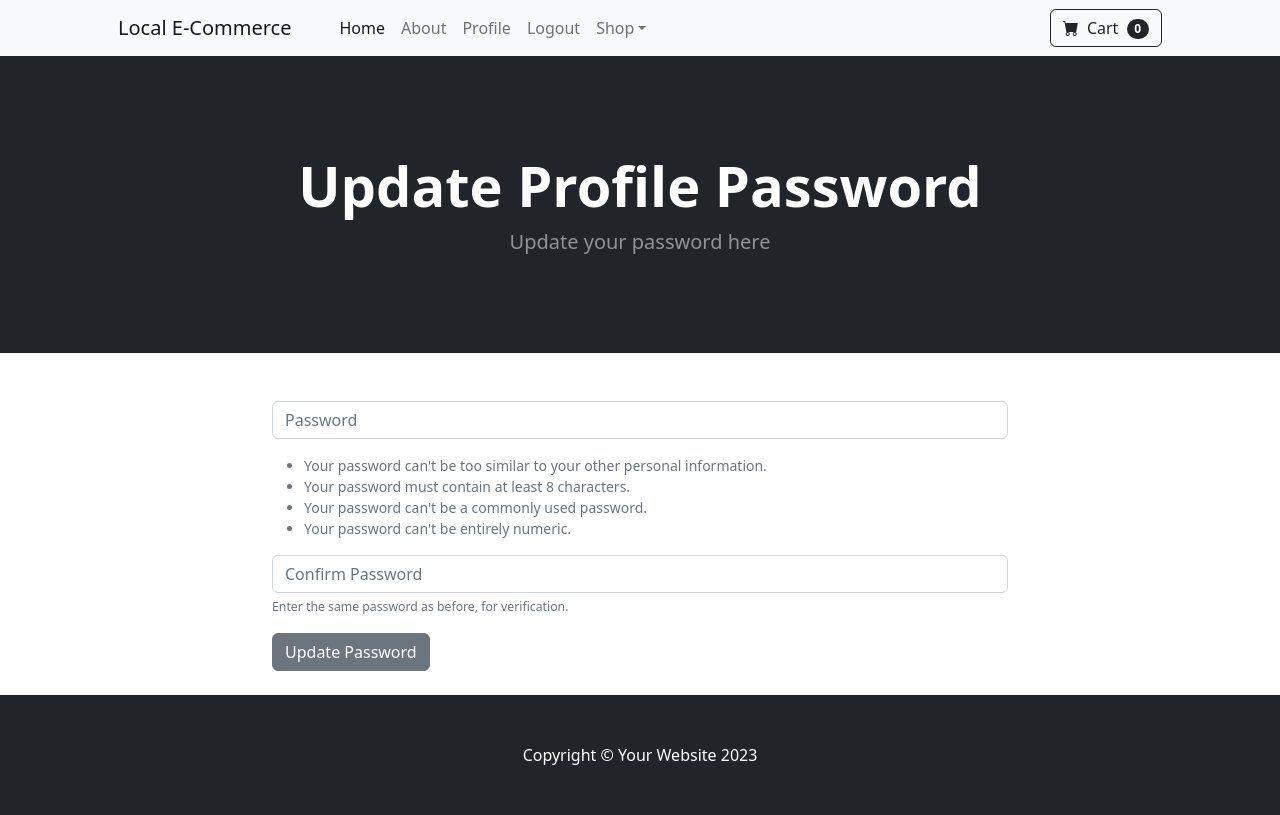
After one commit to tonysodeep/LocalECommerce, a Django app: page /update_password/ in a window 1280 px wide. The commit adds this page. Run offline with Django 5.2, Linux system fonts and the light colour scheme; the visitor is signed in with stand-in values (Sample User, id 1); data that the repository does not hold is empty; some libraries are stand-ins or nearby versions.

Commit message:
updated user password

```diff
--- a/store/form.py
+++ b/store/form.py
@@ -1,6 +1,25 @@
 from django import forms
-from django.contrib.auth.forms import UserCreationForm, UserChangeForm
+from django.contrib.auth.forms import UserCreationForm, UserChangeForm, SetPasswordForm
 from django.contrib.auth.models import User
+
+
+class ChangePasswordForm(SetPasswordForm):
+    class Meta:
+        model = User
+        fields = ['new_password1', 'new_password2']
+
+    def __init__(self, *args, **kwargs):
+        super(ChangePasswordForm, self).__init__(*args, **kwargs)
+
+        self.fields['new_password1'].widget.attrs['class'] = 'form-control'
+        self.fields['new_password1'].widget.attrs['placeholder'] = 'Password'
+        self.fields['new_password1'].label = ''
+        self.fields['new_password1'].help_text = '<ul class="form-text text-muted small"><li>Your password can\'t be too similar to your other personal information.</li><li>Your password must contain at least 8 characters.</li><li>Your password can\'t be a commonly used password.</li><li>Your password can\'t be entirely numeric.</li></ul>'
+
+        self.fields['new_password2'].widget.attrs['class'] = 'form-control'
+        self.fields['new_password2'].widget.attrs['placeholder'] = 'Confirm Password'
+        self.fields['new_password2'].label = ''
+        self.fields['new_password2'].help_text = '<span class="form-text text-muted"><small>Enter the same password as before, for verification.</small></span>'
 
 
 class SignUpForm(UserCreationForm):
--- a/store/urls.py
+++ b/store/urls.py
@@ -8,6 +8,7 @@ urlpatterns = [
     path('logout/', views.logout_user, name='logout'),
     path('register/', views.register_user, name='register'),
     path('update_user/', views.update_user, name='update_user'),
+    path('update_password/', views.update_password, name='update_password'),
     path('product/<int:product_id>/', views.product, name='product_detail'),
     path('category/<str:foo>/', views.category, name='category'),
     path('category_summary', views.category_summary, name='category_summary')
--- a/store/views.py
+++ b/store/views.py
@@ -4,7 +4,7 @@ from .models import Product, Category
 from django.contrib.auth import authenticate, login, logout
 from django.contrib import messages
 from django.contrib.auth.models import User
-from .form import SignUpForm, UpdateUserForm
+from .form import SignUpForm, UpdateUserForm, ChangePasswordForm
 
 
 def home(request):
@@ -80,6 +80,28 @@ def update_user(request):
         return redirect('login')
 
 
+def update_password(request):
+    if request.user.is_authenticated:
+        current_user = request.user
+        if request.method == 'POST':
+            form = ChangePasswordForm(current_user, request.POST)
+            if form.is_valid():
+                form.save()
+                messages.success(request, 'Your password have been updated')
+                login(request, current_user)
+                return redirect('update_user')
+            else:
+                for error in list(form.errors.values()):
+                    messages.error(request, error)
+                return redirect('update_password')
+        else:
+            form = ChangePasswordForm(current_user)
+            return render(request, 'store/update_password.html', {'form': form})
+    else:
+        messages.success(request, 'You must login first')
+        return redirect('home')
+
+
 def product(request, product_id):
     product = get_object_or_404(Product, pk=product_id)
     return render(request, 'store/product.html', {'product': product})
--- /dev/null
+++ b/templates/store/update_password.html
@@ -0,0 +1,23 @@
+{% extends 'base.html' %} {% block content %}
+<!-- Header-->
+<header class="bg-dark py-5">
+  <div class="container px-4 px-lg-5 my-5">
+    <div class="text-center text-white">
+      <h1 class="display-4 fw-bolder">Update Profile Password</h1>
+      <p class="lead fw-normal text-white-50 mb-0">Update your password here</p>
+    </div>
+  </div>
+</header>
+<div class="container">
+  <div class="row justify-content-center">
+    <div class="col-8">
+      <br /><br />
+      <form method="post" action="{% url 'update_password' %}">
+        {% csrf_token %} {{ form.as_p }}
+        <button type="submit" class="btn btn-secondary">Update Password</button>
+      </form>
+    </div>
+  </div>
+  <br />
+</div>
+{% endblock %}
--- a/templates/store/update_user.html
+++ b/templates/store/update_user.html
@@ -15,9 +15,13 @@
       <form method="post" action="{% url 'update_user' %}">
         {% csrf_token %} {{ user_form.as_p }}
         <button type="submit" class="btn btn-secondary">Update</button>
+        <br />
+        <br />
+        <a href="{% url 'update_password' %}" class="btn btn-success"
+          >Update Password</a
+        >
       </form>
     </div>
   </div>
-  <br>
 </div>
 {% endblock %}
```
